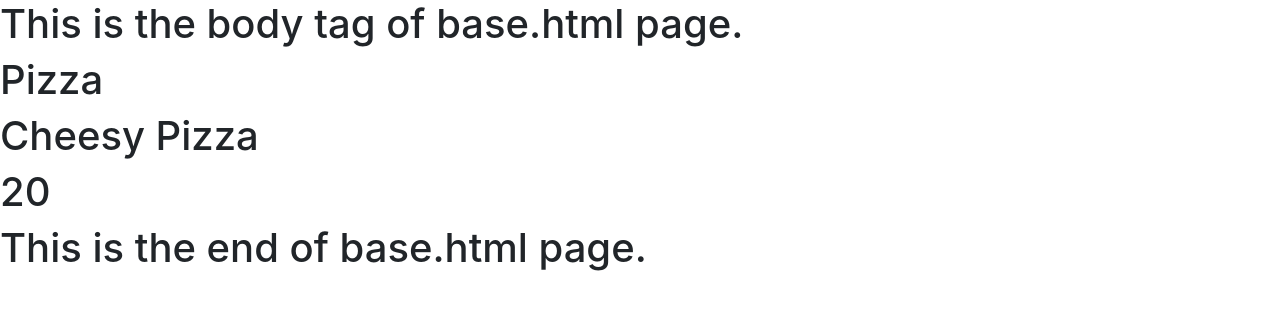
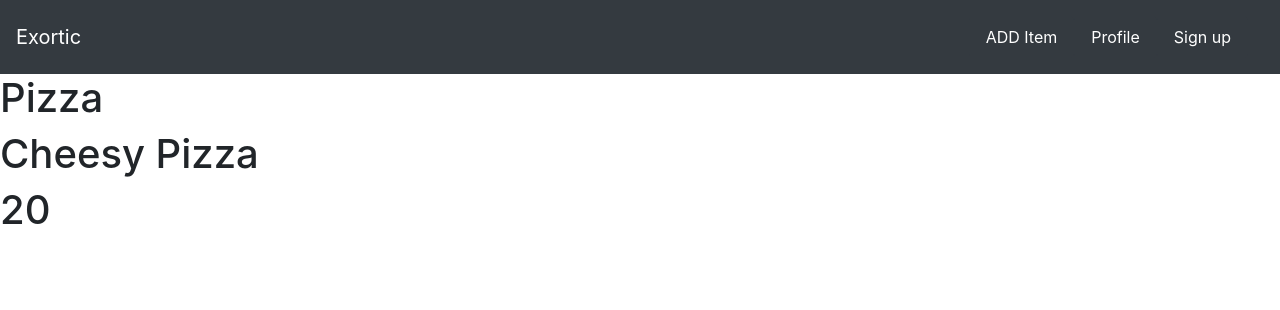
Before and after one commit to SheerinShaikh2003/Django, a Django app: page /food/detail/1/ in a window 1280 px wide. Shown: the top 310 px of the page. Run offline with Django 4.2, Linux system fonts and the light colour scheme; data comes from the database, SQL or seed files in the repository.

Commit message:
commit:11

```diff
--- a/food/templates/food/base.html
+++ b/food/templates/food/base.html
@@ -11,9 +11,23 @@
     <script src="https://cdn.jsdelivr.net/npm/bootstrap@4.3.1/dist/js/bootstrap.min.js" integrity="sha384-JjSmVgyd0p3pXB1rRibZUAYoIIy6OrQ6VrjIEaFf/nJGzIxFDsf4x0xIM+B07jRM" crossorigin="anonymous"></script>
 </head>
 <body>
-    <h1>This is the body tag of base.html page.</h1>
+    <nav class="navbar navbar-dark bg-dark">
+        <a href="{% url 'food:index' %}" class="navbar-brand">Exortic</a>
+        <div class="navbar">
+            <a href="#" class="nav-item nav-link btn btn-dark">
+                ADD Item
+            </a>
+            <a href="#" class="nav-item nav-link btn btn-dark">
+                Profile
+            </a>
+            <a href="#" class="nav-item nav-link btn btn-dark">
+                Sign up
+            </a>
+        </div>
+    </nav>
+
     {% block body %}
     {% endblock %}
-    <h1>This is the end of base.html page.</h1>
+
 </body>
 </html>
```
